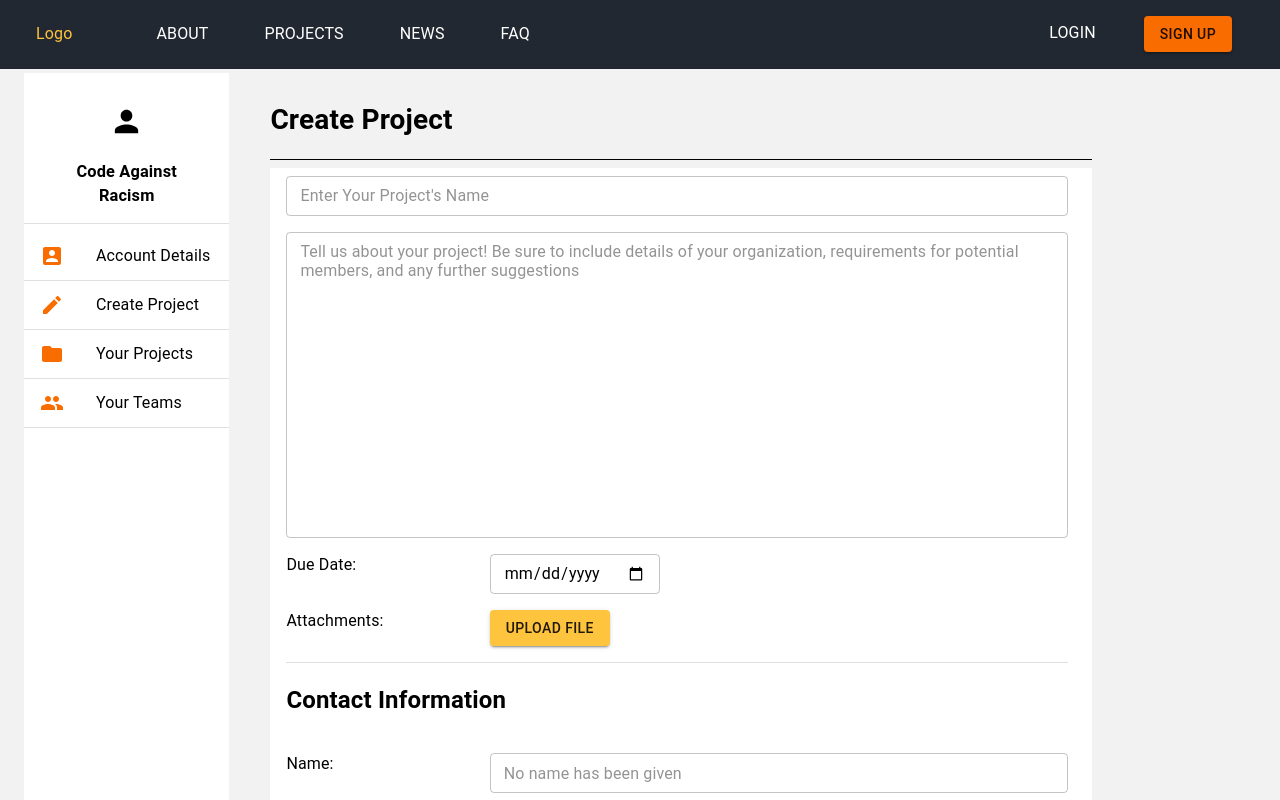
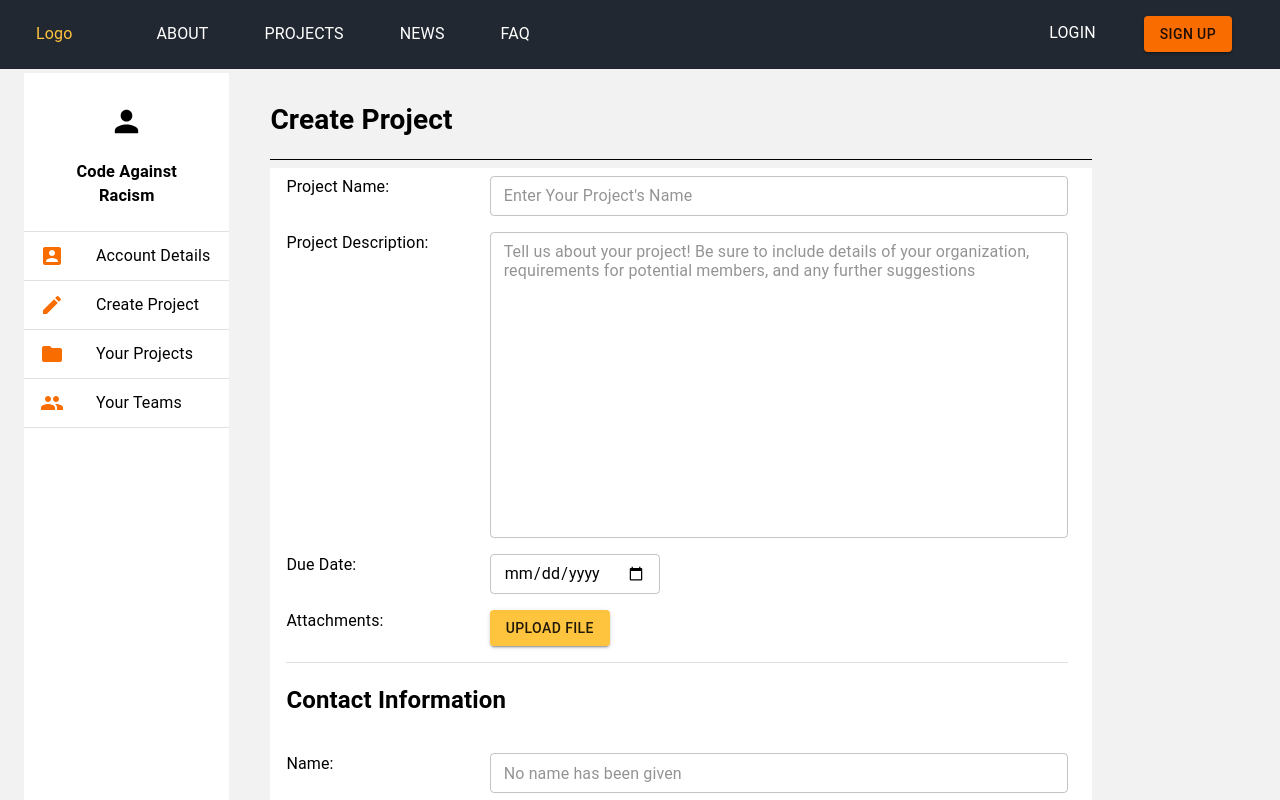
Before and after one commit to CodeAgainstRacism/codeagainstracism.org, a React (Create React App) app in the folder frontend/: page /projects in a window 1280 px wide. Shown: the top 800 px of the page. Built offline with nearby package versions, Linux system fonts and the light colour scheme.

Commit message:
added appropriate labels to project name

```diff
--- a/frontend/src/components/SideBarIndividual.jsx
+++ b/frontend/src/components/SideBarIndividual.jsx
@@ -34,8 +34,8 @@ export default function SideBar(){
                 <PersonIcon fontSize="large" />
                 <h3>Zoosuki Chisaki</h3>
             </Container>
-            <Divider/>
             <List>
+                <Divider/>
                 <ListItem button>
                     <ListItemIcon>
                         <AccountBoxIcon color="secondary"/>
--- a/frontend/src/components/SideBarOrganization.jsx
+++ b/frontend/src/components/SideBarOrganization.jsx
@@ -34,8 +34,8 @@ export default function SideBar(){
                 <PersonIcon fontSize="large" />
                 <h3>Code Against Racism</h3>
             </Container>
-            <Divider/>
             <List>
+                <Divider/>
                 <ListItem button>
                     <ListItemIcon>
                         <AccountBoxIcon color="secondary" />
--- a/frontend/src/pages/NewProjectForm.jsx
+++ b/frontend/src/pages/NewProjectForm.jsx
@@ -118,12 +118,22 @@ export default function NewProjectForm() {
                     </Container>
                     <Container disableGutters = {true} className = {classes.formContainer}>
                     <Grid id = "row" container spacing = {24}>
-                    <Grid item xs = {12} sm = {12}>
+                    <Grid item xs = {12} sm = {3}>
+                      <Paper elevation = {0} className={classes.paper}>
+                        Project Name:
+                      </Paper>
+                    </Grid>
+                    <Grid item xs = {12} sm = {9}>
                       <Paper elevation = {0} className={classes.paper}>
                         <TextField placeholder = "Enter Your Project's Name"/>
                       </Paper>
                     </Grid>
-                    <Grid item xs = {12} sm = {12}>
+                    <Grid item xs = {12} sm = {3}>
+                      <Paper elevation = {0} className={classes.paper}>
+                        Project Description:
+                      </Paper>
+                    </Grid>
+                    <Grid item xs = {12} sm = {9}>
                       <Paper elevation = {0} className={classes.paper}>
                         <TextField placeholder = "Tell us about your project! Be sure to include details of your organization, requirements for potential members, and any further suggestions"
                         rows = "15" columns = "30" multiline = {true}/>
```
